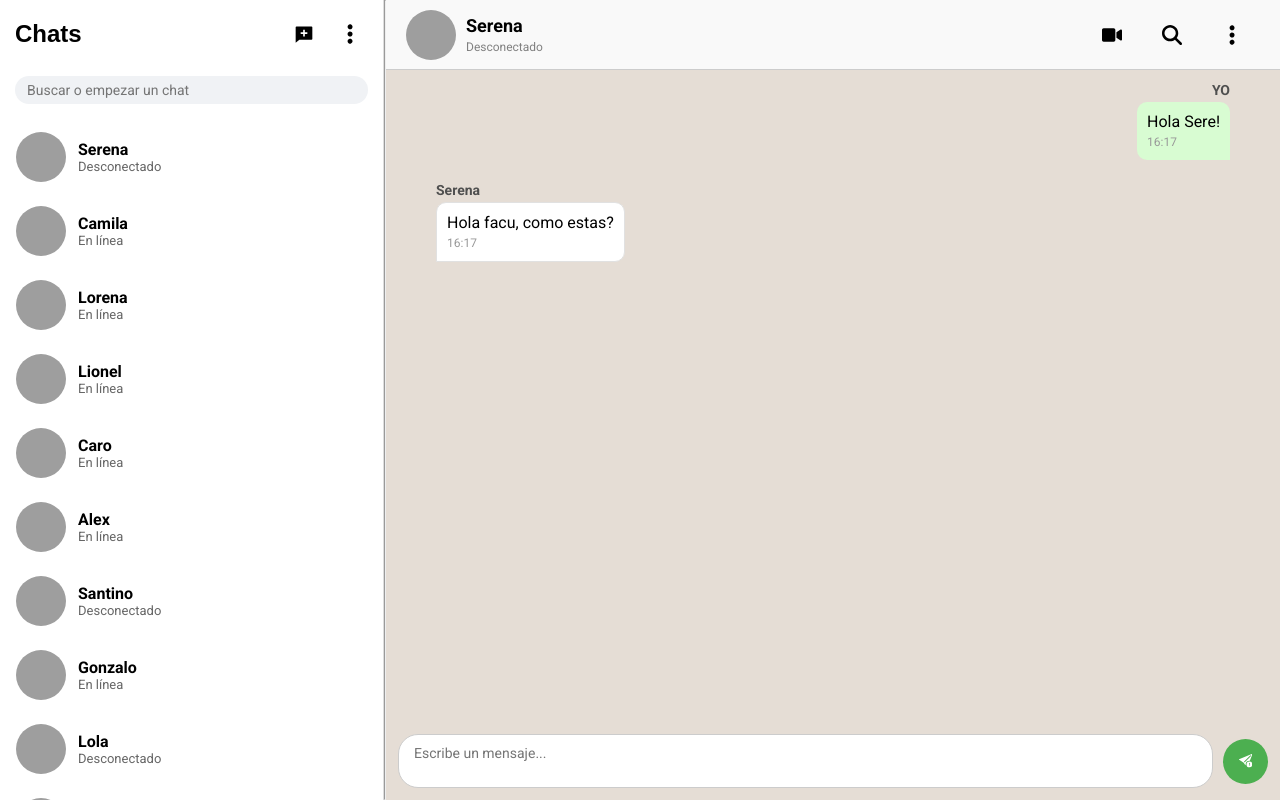
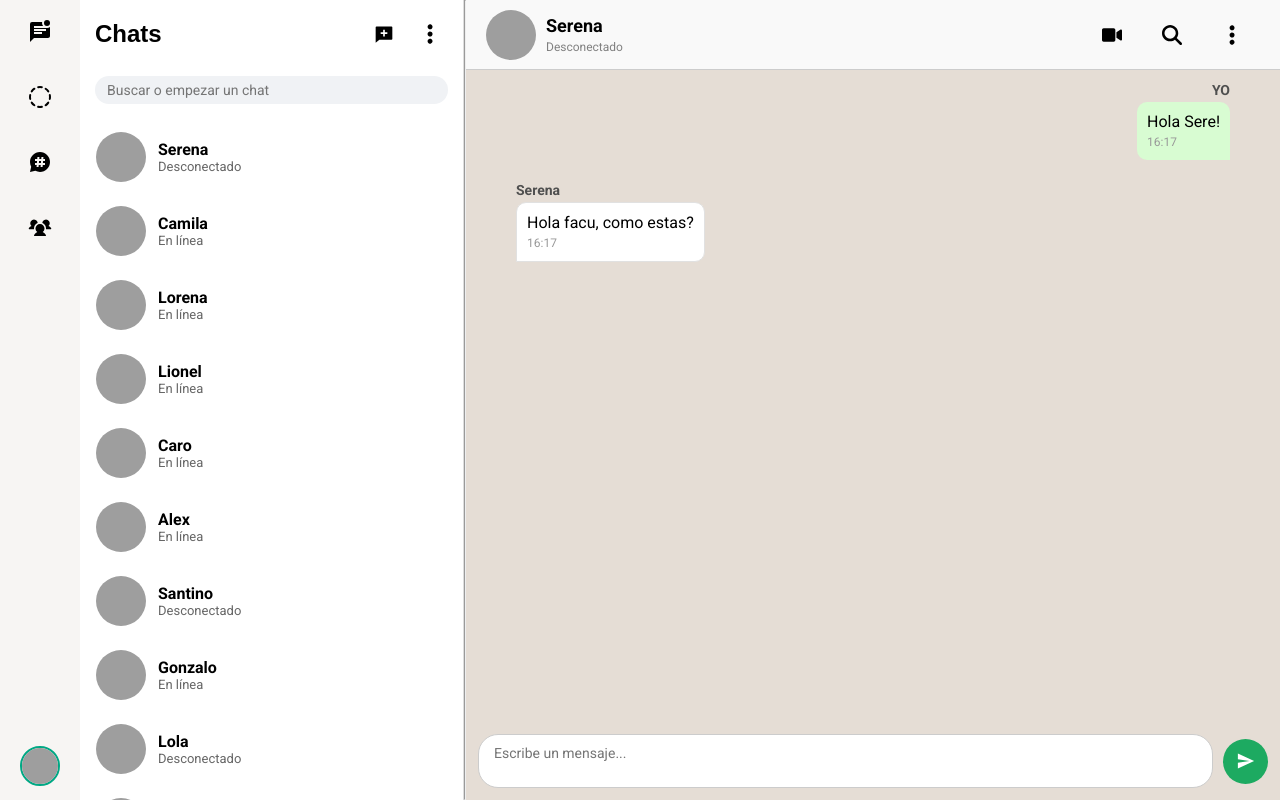
Before and after one commit to facuborgialli16/2025-UTN-Tp-Final-FrontEnd, a React (Vite) app: page /contacto/1 in a window 1280 px wide. Built offline with nearby package versions, Linux system fonts and the light colour scheme; grey boxes are pictures that could not be loaded.

Commit message:
first commit

```diff
--- a/src/Components/ChatHeaderMessages/ChatHeaderMessages.css
+++ b/src/Components/ChatHeaderMessages/ChatHeaderMessages.css
@@ -1,3 +1,9 @@
+*{
+    margin: 0;
+    padding: 0;
+    box-sizing: border-box;
+    }
+
 .chat-header-messages {
     display: flex;
     flex-direction: row;
--- a/src/Components/NavBar/NavBar.css
+++ b/src/Components/NavBar/NavBar.css
@@ -27,7 +27,6 @@
 }
 
 .nav-btn:hover {
-    background-color: #2a3942;
     color: #00a884;
 }
 
--- a/src/Components/NavBar/NavBar.jsx
+++ b/src/Components/NavBar/NavBar.jsx
@@ -23,7 +23,7 @@ const NavBar = () => {
 
             {/* Avatar abajo */}
             <div className="nav-avatar">
-                <img src="https://i.pravatar.cc/40" alt="avatar" />
+                <img src="https://us.123rf.com/450wm/jemastock/jemastock1704/jemastock170402177/75461905-cabeza-cara-hombre-personaje-masculino-vector-ilustraci%C3%B3n-eps-10.jpg?ver=6" alt="avatar" />
             </div>
         </aside>
     );
--- a/src/Components/NewMessageForm/NewMessageForm.css
+++ b/src/Components/NewMessageForm/NewMessageForm.css
@@ -32,7 +32,7 @@
 }
 
 .send-button {
-    background-color: #4caf50;
+    background-color: #1daa61;
     color: white;
     border: none;
     border-radius: 50%;
@@ -44,6 +44,7 @@
     justify-content: center;
     font-weight: bold;
     transition: background-color 0.2s;
+    font-size: 20PX;
 }
 
 .send-button:hover {
--- a/src/Constants/Icons.jsx
+++ b/src/Constants/Icons.jsx
@@ -1,4 +1,4 @@
-import { BsFillSendExclamationFill } from "react-icons/bs";
+import { IoMdSend } from "react-icons/io";
 import { RiChatNewFill } from "react-icons/ri";
 import { SlOptionsVertical } from "react-icons/sl";
 import { FaVideo } from "react-icons/fa";
@@ -11,7 +11,7 @@ import { PiUsersThreeFill } from "react-icons/pi";
 
 const ICONS ={
     Whatsapp : BsWhatsapp,
-    Send :  BsFillSendExclamationFill,
+    Send :  IoMdSend,
     NewChat : RiChatNewFill,
     Options : SlOptionsVertical,
     VideoCall : FaVideo ,
--- a/src/Screens/HomeScreen/HomeScreen.css
+++ b/src/Screens/HomeScreen/HomeScreen.css
@@ -1,13 +1,13 @@
 .home-container {
     display: flex;
-    height: 100vh; /* Ocupa toda la altura de la pantalla */
+    height: 100vh;
     width: 100%;
 }
 
 .navbar-container {
-    width: 80px; /* finito */
+    width: 80px;
     height: 100%;
-    background-color: #f5f5f5; /* color de fondo del navbar */
+    background-color: #f5f5f5;
     display: flex;
     flex-direction: column;
     align-items: center;
--- a/src/Screens/MessageScreen/MessageScreen.css
+++ b/src/Screens/MessageScreen/MessageScreen.css
@@ -3,8 +3,6 @@
     margin: 0;
     padding: 0;
     box-sizing: border-box;
-
-
     }
 
     .message-screen {
--- a/src/Screens/MessageScreen/MessageScreen.jsx
+++ b/src/Screens/MessageScreen/MessageScreen.jsx
@@ -5,6 +5,7 @@
     import ContactList from '../../Components/ContactList/ContactList'
     import ChatHeaderMessages from '../../Components/ChatHeaderMessages/ChatHeaderMessages'
     import { ContactDetailContext } from '../../Context/ContactDetailContext'
+    import NavBar from '../../Components/NavBar/NavBar'
     import { useParams } from 'react-router'
     import { getContactById } from '../../services/contactService'
 
@@ -22,6 +23,9 @@
 
         return (
             <div className="message-screen">
+            <div className="navbar-container">
+                <NavBar />
+            </div>
             <div className="message-screen__contact-list-container  ">
                 <ContactHeader/>
                 <ContactList/>
--- a/src/data/contactData.js
+++ b/src/data/contactData.js
@@ -52,7 +52,7 @@ const contacts =[
             {
             id: 1,
             author: 'Lore',
-            message: "Lavaste los platos?",
+            message: "Estas despierto?",
             timestamp: '16:17',
             sent: false
             }
```
